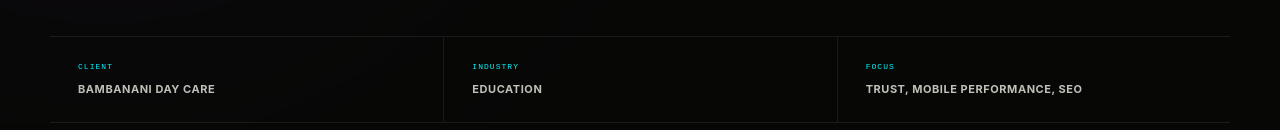
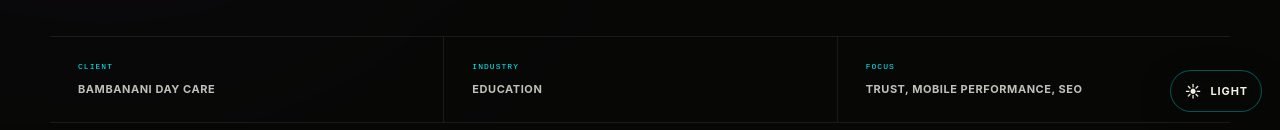
Before and after one commit to keketsoleu25/The-Tech-Alchemy-Lab, a Next.js app: page /portfolio/bambanani-day-care in a window 1280 px wide. Shown: the part 670-800 px from the top of the page. Built offline with nearby package versions, Linux system fonts and the light colour scheme; no server answers.

Commit message:
feat: add light theme toggle

```diff
--- a/app/layout.tsx
+++ b/app/layout.tsx
@@ -3,9 +3,11 @@
 import { Analytics } from "@vercel/analytics/react"
 import { SiteFooter } from "@/components/site-footer";
 import { SiteHeader } from "@/components/site-header";
+import { ThemeToggle } from "@/components/theme-toggle";
 import { SITE_DESCRIPTION, SITE_NAME, SITE_URL } from "@/lib/site";
 
 import "./globals.css";
+import "./theme.css";
 
 export const metadata: Metadata = {
   metadataBase: new URL(SITE_URL),
@@ -57,19 +59,23 @@
 };
 
 export const viewport: Viewport = {
-  colorScheme: "dark",
-  themeColor: "#070806",
+  colorScheme: "dark light",
+  themeColor: [
+    { media: "(prefers-color-scheme: dark)", color: "#070806" },
+    { media: "(prefers-color-scheme: light)", color: "#f7f5ef" },
+  ],
 };
 
 export default function RootLayout({ children }: Readonly<{ children: ReactNode }>) {
   return (
-    <html lang="en-ZA">
+    <html lang="en-ZA" suppressHydrationWarning>
       <body>
         <div className="site-frame">
           <SiteHeader />
           <main>{children}</main>
           <SiteFooter />
         </div>
+        <ThemeToggle />
         <Analytics />
       </body>
     </html>
--- /dev/null
+++ b/app/theme.css
@@ -0,0 +1,120 @@
+/* Light/dark theme layer. The original dark Lab aesthetic remains the default. */
+
+:root {
+  color-scheme: dark;
+}
+
+:root[data-theme="light"] {
+  color-scheme: light;
+  --ink: #f7f5ef;
+  --ink-soft: #efede6;
+  --panel: #ffffff;
+  --line: rgba(38, 45, 51, 0.13);
+  --gold: #a96f00;
+  --gold-bright: #c48700;
+  --cyan: #007b82;
+  --violet: #7b32b3;
+  --neon-line: rgba(0, 123, 130, 0.2);
+  --neon-gradient: linear-gradient(110deg, var(--cyan), var(--violet));
+  --ivory: #171a1c;
+  --muted: #62676b;
+}
+
+:root[data-theme="light"] body {
+  background:
+    radial-gradient(circle at 8% 18%, rgba(0, 123, 130, 0.055), transparent 28%),
+    radial-gradient(circle at 92% 12%, rgba(123, 50, 179, 0.05), transparent 26%),
+    var(--ink);
+  color: var(--ivory);
+}
+
+:root[data-theme="light"] body::before {
+  background-image:
+    linear-gradient(rgba(0, 123, 130, 0.045) 1px, transparent 1px),
+    linear-gradient(90deg, rgba(123, 50, 179, 0.035) 1px, transparent 1px);
+}
+
+:root[data-theme="light"] .site-header {
+  border-bottom-color: rgba(23, 26, 28, 0.08);
+  background: rgba(247, 245, 239, 0.9);
+}
+
+:root[data-theme="light"] .desktop-nav a,
+:root[data-theme="light"] .mobile-nav a {
+  color: #4f5559;
+}
+
+:root[data-theme="light"] .desktop-nav a:hover,
+:root[data-theme="light"] .desktop-nav a:focus-visible,
+:root[data-theme="light"] .mobile-nav a:hover,
+:root[data-theme="light"] .mobile-nav a:focus-visible {
+  color: #171a1c;
+}
+
+:root[data-theme="light"] .mobile-nav {
+  background: rgba(247, 245, 239, 0.98);
+}
+
+:root[data-theme="light"] [class*="card"],
+:root[data-theme="light"] [class*="panel"] {
+  border-color: rgba(23, 26, 28, 0.1);
+}
+
+.theme-toggle {
+  position: fixed;
+  right: 18px;
+  bottom: 18px;
+  z-index: 80;
+  display: inline-flex;
+  align-items: center;
+  gap: 8px;
+  min-height: 42px;
+  padding: 9px 13px;
+  border: 1px solid rgba(0, 245, 255, 0.32);
+  border-radius: 999px;
+  background: rgba(7, 8, 6, 0.88);
+  box-shadow: 0 10px 34px rgba(0, 0, 0, 0.22);
+  color: var(--ivory);
+  font: 700 11px/1 var(--body);
+  letter-spacing: 0.08em;
+  text-transform: uppercase;
+  backdrop-filter: blur(14px);
+  cursor: pointer;
+  transition: transform 160ms ease, border-color 160ms ease, background 160ms ease;
+}
+
+.theme-toggle:hover {
+  transform: translateY(-2px);
+  border-color: var(--cyan);
+}
+
+.theme-toggle > span:first-child {
+  font-size: 16px;
+  line-height: 1;
+}
+
+:root[data-theme="light"] .theme-toggle {
+  border-color: rgba(0, 123, 130, 0.25);
+  background: rgba(255, 255, 255, 0.92);
+  box-shadow: 0 10px 30px rgba(24, 28, 31, 0.12);
+  color: #171a1c;
+}
+
+@media (max-width: 640px) {
+  .theme-toggle {
+    right: 12px;
+    bottom: 12px;
+    min-width: 42px;
+    padding-inline: 11px;
+  }
+
+  .theme-toggle-label {
+    display: none;
+  }
+}
+
+@media (prefers-reduced-motion: reduce) {
+  .theme-toggle {
+    transition: none;
+  }
+}
--- /dev/null
+++ b/components/theme-toggle.tsx
@@ -0,0 +1,38 @@
+"use client";
+
+import { useEffect, useState } from "react";
+
+type Theme = "dark" | "light";
+
+const STORAGE_KEY = "tech-alchemy-theme";
+
+export function ThemeToggle() {
+  const [theme, setTheme] = useState<Theme>("dark");
+
+  useEffect(() => {
+    const saved = window.localStorage.getItem(STORAGE_KEY) as Theme | null;
+    const initialTheme: Theme = saved === "light" ? "light" : "dark";
+    setTheme(initialTheme);
+    document.documentElement.dataset.theme = initialTheme;
+  }, []);
+
+  const toggleTheme = () => {
+    const nextTheme: Theme = theme === "dark" ? "light" : "dark";
+    setTheme(nextTheme);
+    document.documentElement.dataset.theme = nextTheme;
+    window.localStorage.setItem(STORAGE_KEY, nextTheme);
+  };
+
+  return (
+    <button
+      className="theme-toggle"
+      type="button"
+      onClick={toggleTheme}
+      aria-label={`Switch to ${theme === "dark" ? "light" : "dark"} theme`}
+      title={`Switch to ${theme === "dark" ? "light" : "dark"} theme`}
+    >
+      <span aria-hidden="true">{theme === "dark" ? "☀" : "☾"}</span>
+      <span className="theme-toggle-label">{theme === "dark" ? "Light" : "Dark"}</span>
+    </button>
+  );
+}
```
